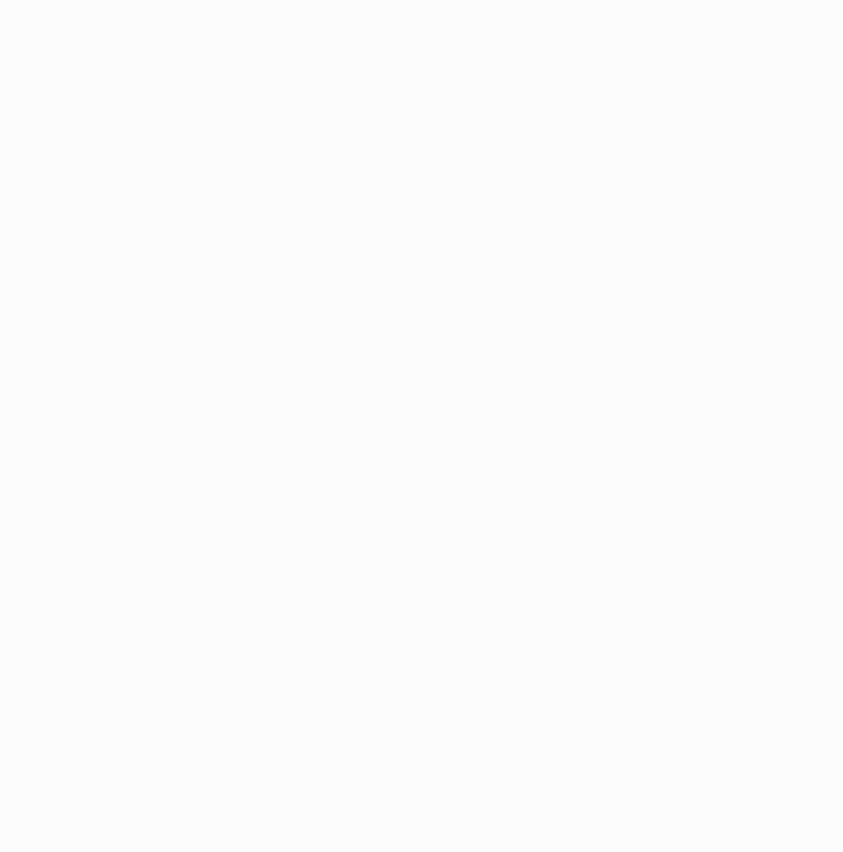
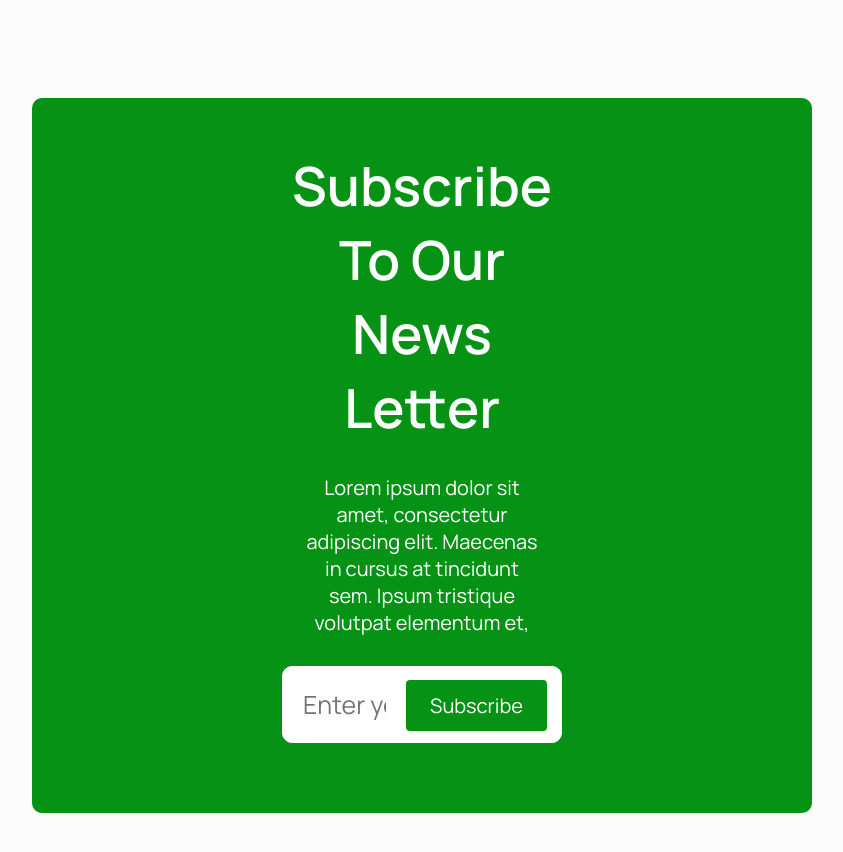
Before and after one commit to Alex16992/React-food, a React (Create React App) app: page / in a window 1280 px wide. Shown: the part 6588-7440 px from the top of the page, without its empty margins (218-1061 px from the left). Before the commit the page ends 6686 px from the top, so only its background shows below. Built offline with nearby package versions, Linux system fonts and the light colour scheme.

Commit message:
Final Subscribe

```diff
--- a/src/App.js
+++ b/src/App.js
@@ -3,9 +3,11 @@ import OurServices from "./sections/OurServices"
 import AboutUs from "./sections/AboutUs"
 import Menu from "./sections/Menu"
 import Chef from "./sections/Chef"
+import Review from "./sections/Review"
+import Subscribe from "./sections/Subscribe"
+import Footer from "./sections/Footer"
 
 import "./App.css"
-import Review from "./sections/Review"
 
 function App() {
   return (
@@ -16,6 +18,8 @@ function App() {
       <Menu />
       <Chef />
       <Review />
+      <Subscribe />
+      <Footer />
     </div>
   )
 }
--- /dev/null
+++ b/src/sections/Footer.js
@@ -0,0 +1,7 @@
+import "./Footer.css"
+
+function Footer() {
+  return <div className='footer'></div>
+}
+
+export default Footer
--- /dev/null
+++ b/src/sections/Subscribe.css
@@ -0,0 +1,38 @@
+.subscribe {
+  position: relative;
+  margin: 0 250px 100px 250px;
+  padding: 50px 250px;
+  background-color: var(--highlight-color);
+  border-radius: 10px;
+  color: #fff;
+  text-align: center;
+}
+
+.subscribe-title {
+  display: flex;
+  flex-direction: column;
+  align-items: center;
+  text-align: center;
+}
+
+.subscribe-title p {
+  width: 85%;
+  margin: 30px 0;
+}
+
+.subscribe input {
+  width: 100%;
+  padding: 20px 175px 20px 20px;
+  margin-bottom: 20px;
+  border-radius: 10px;
+  border: 1px solid #fff;
+  background-color: #fff;
+  color: #000;
+  font-size: 25px;
+}
+
+.subscribe button {
+  position: absolute;
+  bottom: 82px;
+  right: 265px;
+}
--- /dev/null
+++ b/src/sections/Subscribe.js
@@ -0,0 +1,24 @@
+import Button from "../components/UI/Button"
+
+import "./Subscribe.css"
+
+function Subscribe() {
+  return (
+    <div className='subscribe'>
+      <div className='subscribe-title'>
+        <h2>Subscribe To Our News Letter</h2>
+        <p>
+          Lorem ipsum dolor sit amet, consectetur adipiscing elit. Maecenas in
+          cursus at tincidunt sem. Ipsum tristique volutpat elementum et,
+        </p>
+      </div>
+      <input
+        type='text'
+        placeholder='Enter your email...'
+      />
+      <Button buttonType='filled'>Subscribe</Button>
+    </div>
+  )
+}
+
+export default Subscribe
```
Also changed, not shown: src/sections/Footer.css (added).
